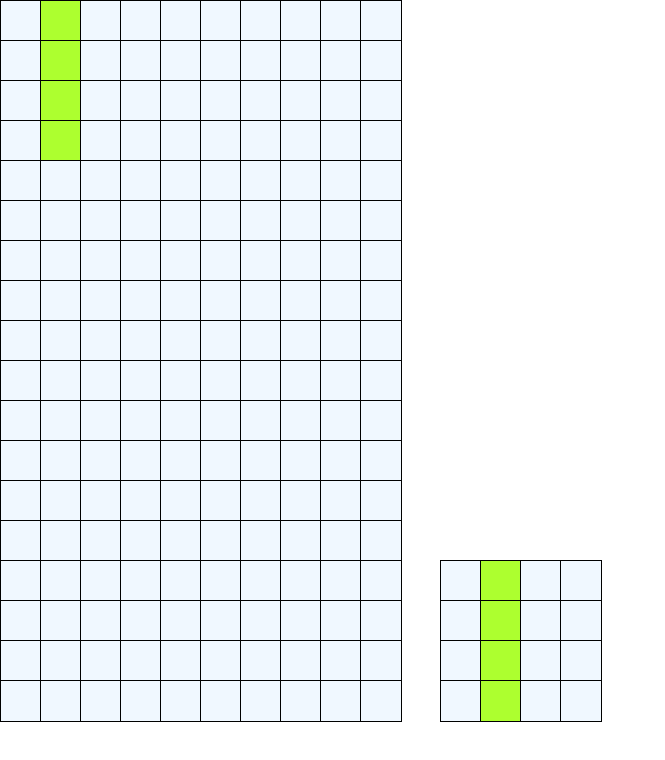
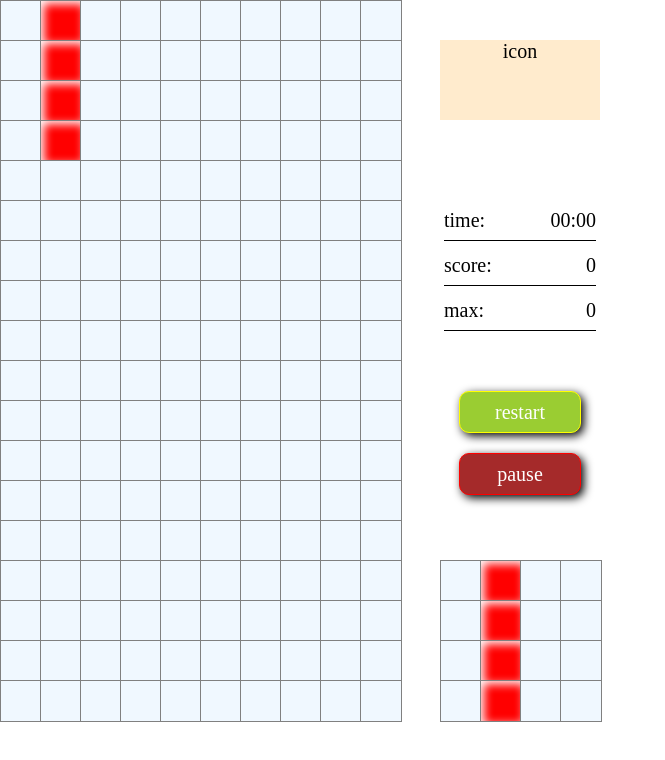
Before and after one commit to LairLiu/a-week-a-game, a website built with webpack: page Tetris/index.html in a window 1280 px wide. Shown: the whole page, without its empty margins (0-665 px from the left). Built offline with nearby package versions, Linux system fonts and the light colour scheme.

Commit message:
添加分数与控制按钮，与样式

```diff
--- a/Tetris/css/style.css
+++ b/Tetris/css/style.css
@@ -1,6 +1,7 @@
 * {
   padding: 0;
   margin: 0;
+  font-size: 20px;
 }
 
 html,
@@ -30,19 +31,94 @@ body,
   height: 40px;
   position: absolute;
   background-color: aliceblue;
-  border: black 1px solid;
+  border: gray 1px solid;
 }
 .sleep {
   width: 40px;
   height: 40px;
   position: absolute;
   background-color: gray;
-  border: black 1px solid;
+  box-shadow: inset 3px 3px 10px white;
+  border: gray 1px solid;
 }
 .alive {
   width: 40px;
   height: 40px;
   position: absolute;
-  background-color: greenyellow;
-  border: black 1px solid;
+  background-color: red;
+  box-shadow: inset 3px 3px 10px white;
+  border: gray 1px solid;
 }
+
+.gameinfo {
+  position: absolute;
+  left: calc((11) * 40px);
+  top: 40px;
+  width: 160px;
+  height: calc((12) * 40px);
+  /* border: black 1px solid; */
+  text-align: center;
+}
+#icon {
+  width: 160px;
+  height: 80px;
+  background: blanchedalmond;
+  text-align: center;
+}
+
+.score,
+.time {
+  position: relative;
+  text-align: center;
+  width: calc(100% - 8px);
+  height: 40px;
+  line-height: 40px;
+  margin: 4px;
+  border-bottom: solid 1px black;
+  /* box-shadow:  1px 1px 3px black; */
+}
+.time {
+  margin-top: 80px;
+}
+.s1 {
+  width: auto;
+  left: 0;
+  height: 40px;
+  position: absolute;
+}
+#score,
+#maxscore,
+#time {
+  right: 0;
+  height: 40px;
+  position: absolute;
+}
+
+#restart {
+  margin: 10px auto;
+  margin-top: 60px;
+  width: 120px;
+  height: 40px;
+  border: yellow 1px solid;
+  background-color: yellowgreen;
+  border-radius: 10px;
+  text-align: center;
+  font-size: 1em;
+  color: white;
+  line-height: 40px;
+  box-shadow:  3px 3px 10px black;
+}
+#pause {
+  margin: 10px auto;
+  margin-top: 20px;
+  width: 120px;
+  height: 40px;
+  border: red 1px solid;
+  background-color: brown;
+  border-radius: 10px;
+  text-align: center;
+  font-size: 1em;
+  color: white;
+  line-height: 40px;
+  box-shadow:  3px 3px 10px black;
+}
--- a/Tetris/index.html
+++ b/Tetris/index.html
@@ -11,6 +11,23 @@
 <body>
   <div id="game">
     <div id="scene"></div>
+    <div class="gameinfo">
+      <div id="icon">icon</div>
+      <div class="time">
+        <span class="s1">time:</span>
+        <div id="time">00:00</div>
+      </div>
+      <div class="score">
+        <span class="s1">score:</span>
+        <span id="score">0</span>
+      </div>
+      <div class="score">
+        <span class="s1">max:</span>
+        <span id="maxscore">0</span>
+      </div>
+      <div id="restart">restart</div>
+      <div id="pause">pause</div>
+    </div>
     <div id="next"></div>
   </div>
   <script src="./dist/app.js"></script>
```
